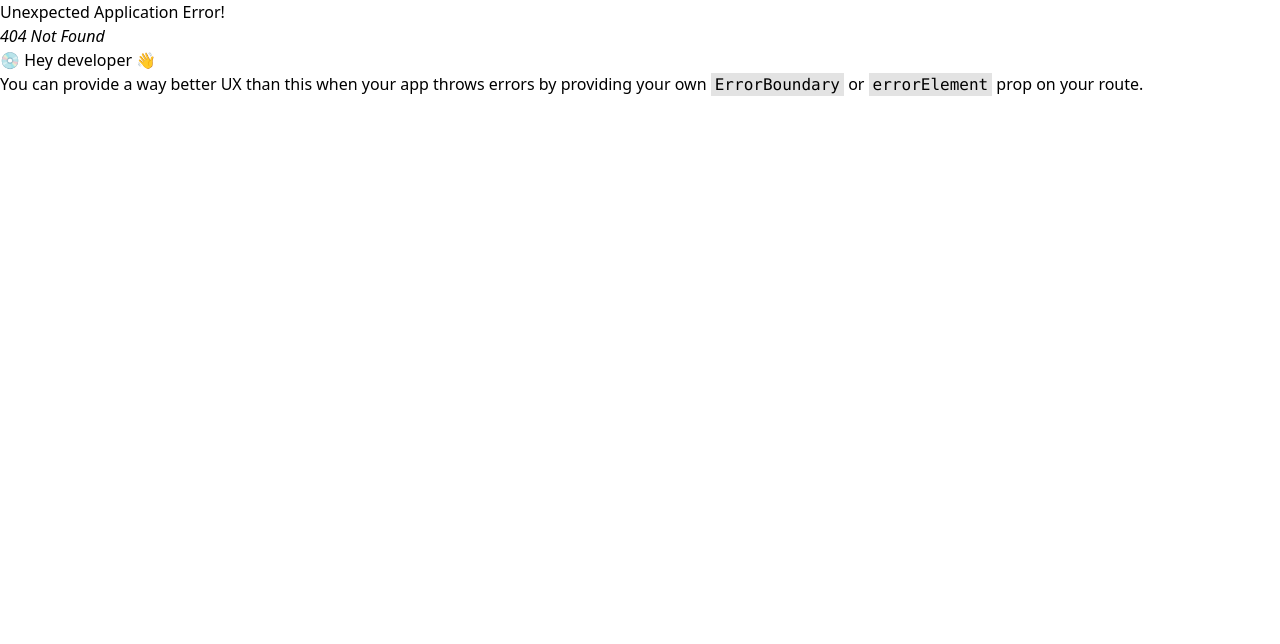
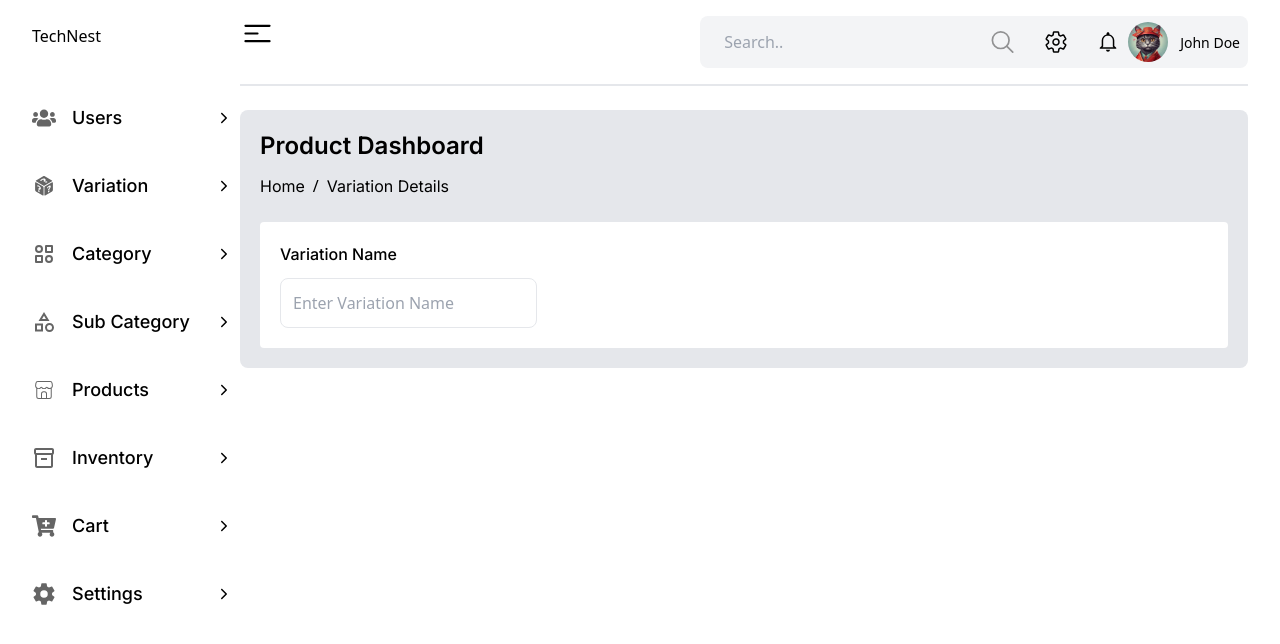
Before and after one commit to km-saifullah/ecom-dashboard, a React (Vite) app: page /variations in a window 1280 px wide. Before the commit this address had no page. Shown: the top 644 px of the page. Built offline with nearby package versions, Linux system fonts and the light colour scheme.

Commit message:
Notfound page and variation page added

```diff
--- a/src/App.jsx
+++ b/src/App.jsx
@@ -10,6 +10,8 @@ import Signup from "./pages/signup/Signup";
 import Login from "./pages/login/Login";
 import MainLayout from "./pages/layout/MainLayout";
 import Users from "./pages/users/Users";
+import NotFound from "./pages/notfound/NotFound";
+import Variation from "./pages/variation/Variation";
 
 // / All Routes
 const router = createBrowserRouter(
@@ -22,6 +24,10 @@ const router = createBrowserRouter(
       <Route element={<MainLayout />}>
         <Route path="/" element={<Home />} />
         <Route path="/users" element={<Users />} />
+        <Route path="/variations" element={<Variation />} />
+      </Route>
+      <Route>
+        <Route path="*" element={<NotFound />} />
       </Route>
     </>
   )
--- a/src/pages/layout/Sidebar.jsx
+++ b/src/pages/layout/Sidebar.jsx
@@ -19,34 +19,26 @@ const Sidebar = () => {
             <h2 className=" ">TechNest</h2>
           </Link>
         </section>
-        <div className=""> {/* the divs dosent do anything. changes in the sidelink section.*/}
         <SideLink icon={FaUsers} path="/users" title="Users" />
         <SideLink
           icon={GiPerspectiveDiceSixFacesRandom}
           path="/product-variations"
           title="Variation"
         />
-        </div>
-        <div>
         <SideLink icon={TbCategory2} path="/categories" title="Category" />
         <SideLink
           icon={MdOutlineCategory}
           path="/sub-category"
           title="Sub Category"
         />
-        </div>
-        <div>
         <SideLink icon={CiShop} path="/products" title="Products" />
         <SideLink
           icon={MdOutlineInventory2}
           path="/inventories"
           title="Inventory"
         />
-        </div>
-        <div>
         <SideLink icon={FaCartPlus} path="carts" title="Cart" />
         <SideLink icon={IoSettingsSharp} path="settings" title="Settings" />
-        </div>
       </section>
     </main>
   );
--- /dev/null
+++ b/src/pages/notfound/NotFound.jsx
@@ -0,0 +1,27 @@
+import React from "react";
+import { Link } from "react-router-dom";
+
+const NotFound = () => {
+  return (
+    <main className="w-full h-[100vh] flex items-center justify-center">
+      <section className="space-y-6">
+        <h2 className="text-primary text-5xl font-bold font-inter">
+          Oops... Page Not Found
+        </h2>
+        <p className="text-text text-base font-inter font-normal w-[450px] mx-auto text-center">
+          Please return tot he site's homepage, It looks like nothing was found
+          at this location
+        </p>
+        <div className="flex items-center justify-center">
+          <Link to="/">
+            <button className="bg-black text-white px-5 py-4 rounded-lg hover:bg-primary text-base font-normal font-inter">
+              Back To Home
+            </button>
+          </Link>
+        </div>
+      </section>
+    </main>
+  );
+};
+
+export default NotFound;
--- /dev/null
+++ b/src/pages/variation/Variation.jsx
@@ -0,0 +1,83 @@
+import React, { useState } from "react";
+import { Link, NavLink } from "react-router-dom";
+
+const Variation = () => {
+  const [variationName, setVariationName] = useState("");
+
+  // handle create variation
+  const handleCreateVariation = (e) => {
+    if (variationName === "") {
+      alert("Please enter a product variation name");
+    }
+
+    setVariationName("");
+    e.preventDefault();
+  };
+  return (
+    <main className="bg-gray-200 mt-6 rounded-lg p-5">
+      <section className="space-y-3">
+        <h3 className="text-2xl text-primary font-semibold font-inter ">
+          Product Dashboard
+        </h3>
+        <ul className="flex items-center gap-x-2">
+          <li>
+            <NavLink
+              to="/"
+              className={({ isActive }) =>
+                `${
+                  isActive
+                    ? "active"
+                    : "text-primary text-base font-normal font-inter leading-[140%] capitalize"
+                }  `
+              }
+            >
+              Home
+            </NavLink>
+          </li>
+          <li>/</li>
+          <li>
+            <NavLink
+              to="/product-variations"
+              className={({ isActive }) =>
+                `${
+                  isActive
+                    ? "active"
+                    : "text-primary text-base font-normal font-inter leading-[140%] capitalize"
+                } `
+              }
+            >
+              Variation details
+            </NavLink>
+          </li>
+        </ul>
+      </section>
+      <section className="bg-white mt-6 p-5 rounded">
+        <form action="">
+          <div className="flex items-center justify-between">
+            <div className="flex flex-col space-y-3">
+              <label
+                htmlFor=""
+                className="text-primary text-base font-medium font-inter"
+              >
+                Variation Name
+              </label>
+              <input
+                type="text"
+                placeholder="Enter Variation Name"
+                name="productVariation"
+                value={variationName}
+                onChange={(e) => setVariationName(e.target.value)}
+                className="w-full outline-none border border-borderColor p-3 rounded-lg"
+              />
+            </div>
+            <div className="bg-secondary px-3 py-2 text-white rounded-lg hover:transition-all hover:duration-300 hover:ease-linear hover:bg-primary">
+              <button onClick={handleCreateVariation}>Create Variation</button>
+            </div>
+          </div>
+        </form>
+      </section>
+    </main>
+  );
+};
+
+export default Variation;
```
Lines whose indentation alone changed are shown as unchanged.
